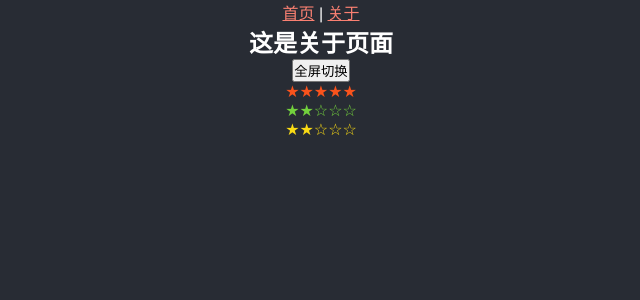
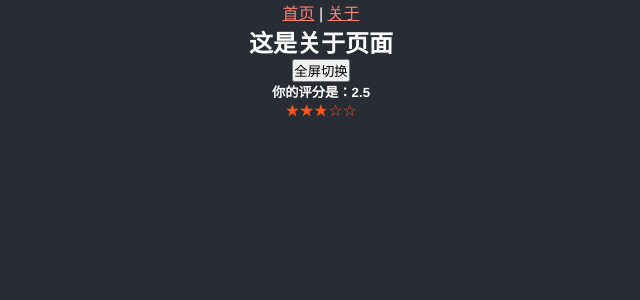
Before and after one commit to Ryan-zhang221/geek-admin, a Vue app: page /#/about in a window 1280 px wide. Shown: the top 300 px of the page, without its empty margins (319-959 px from the left). Built offline with nearby package versions, Linux system fonts and the light colour scheme.

Commit message:
update：支持小数点评分

```diff
--- a/src/components/Rate.vue
+++ b/src/components/Rate.vue
@@ -1,11 +1,16 @@
 <template>
   <div :style="fontstyle">
-    {{rate}}
+    <div class="rate" @mouseout="mouseOut">
+      <span @mouseover="mouseOver(num)" v-for="num in 5" :key="num">☆</span>
+      <span class="hollow" :style="fontwidth">
+        <span @click="onRate(num)" @mouseover="mouseOver(num)" v-for="num in 5" :key="num">★</span>
+      </span>
+    </div>
   </div>
 </template>
 
 <script setup>
-  import { defineProps, computed } from 'vue'
+  import { ref, computed, defineEmits } from 'vue'
   let props = defineProps({
     value: Number,
     theme: { type: String, default: 'orange' }
@@ -28,4 +33,29 @@
   const fontstyle = computed(() => {
     return `color: ${themeObj[props.theme]}`
   })
+
+  // 评分宽度
+  let width = ref(props.value)
+  function mouseOver(i) {
+    width.value = i
+  }
+  function mouseOut() {
+    width.value = props.value
+  }
+  const fontwidth = computed(() => {
+    return `width: ${width.value}em;`
+  })
+
+  // 事件
+  let emits = defineEmits('update-rate')
+
+  function onRate(num) {
+    emits('update-rate', num)
+  }
+
 </script>
+
+<style scoped>
+.rate{ position:relative; display: inline-block;}
+.rate > span.hollow { position:absolute; display: inline-block; top:0; left:0; width:0; overflow:hidden;}
+</style>
--- a/src/pages/about.vue
+++ b/src/pages/about.vue
@@ -1,9 +1,9 @@
 <template>
   <h2>这是关于页面</h2>
   <button @click="toggle">全屏切换</button>
-  <Rate :value="5"></Rate>
-  <Rate :value="score" theme="green"></Rate>
-  <Rate :value="score" theme="yellow"></Rate>
+
+  <h5>你的评分是：{{score}}</h5>
+  <Rate :value="score" @update-rate="update"></Rate>
 </template>
 
 
@@ -16,5 +16,8 @@
 
   const { isFullscreen, enter, exit, toggle } = useFullscreen()
 
-  let score = ref(2)
+  let score = ref(2.5)
+  function update(num) {
+    score.value  = num
+  }
 </script>
```
